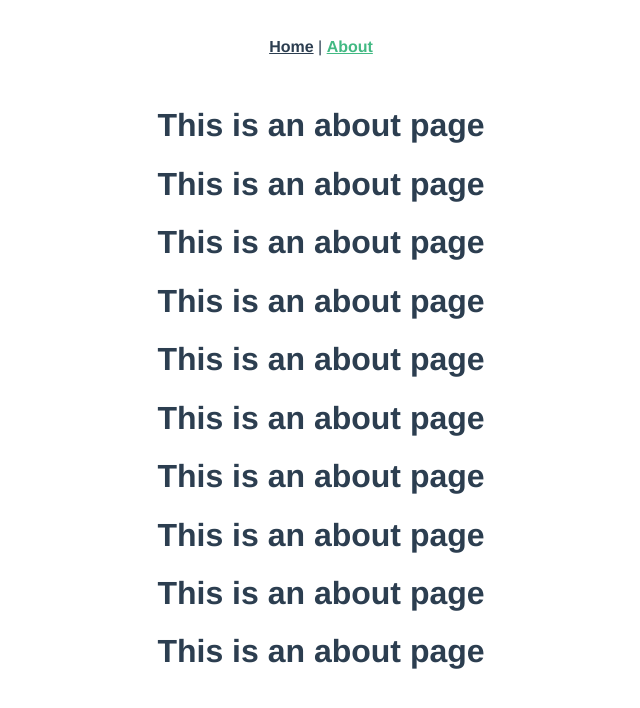
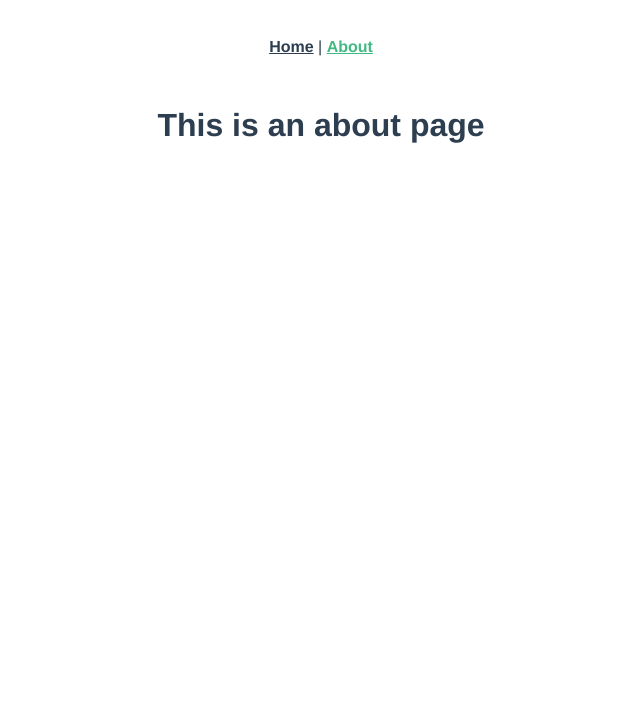
Before and after one commit to githubjmlx/supermall, a Vue app: page /about in a window 1280 px wide. Shown: the top 708 px of the page, without its empty margins (319-959 px from the left). Built offline with nearby package versions, Linux system fonts and the light colour scheme.

Commit message:
修改about

```diff
--- a/src/views/About.vue
+++ b/src/views/About.vue
@@ -1,14 +1,5 @@
 <template>
   <div class="about">
     <h1>This is an about page</h1>
-    <h1>This is an about page</h1>
-    <h1>This is an about page</h1>
-    <h1>This is an about page</h1>
-    <h1>This is an about page</h1>
-    <h1>This is an about page</h1>
-    <h1>This is an about page</h1>
-    <h1>This is an about page</h1>
-    <h1>This is an about page</h1>
-    <h1>This is an about page</h1>
   </div>
 </template>
```
